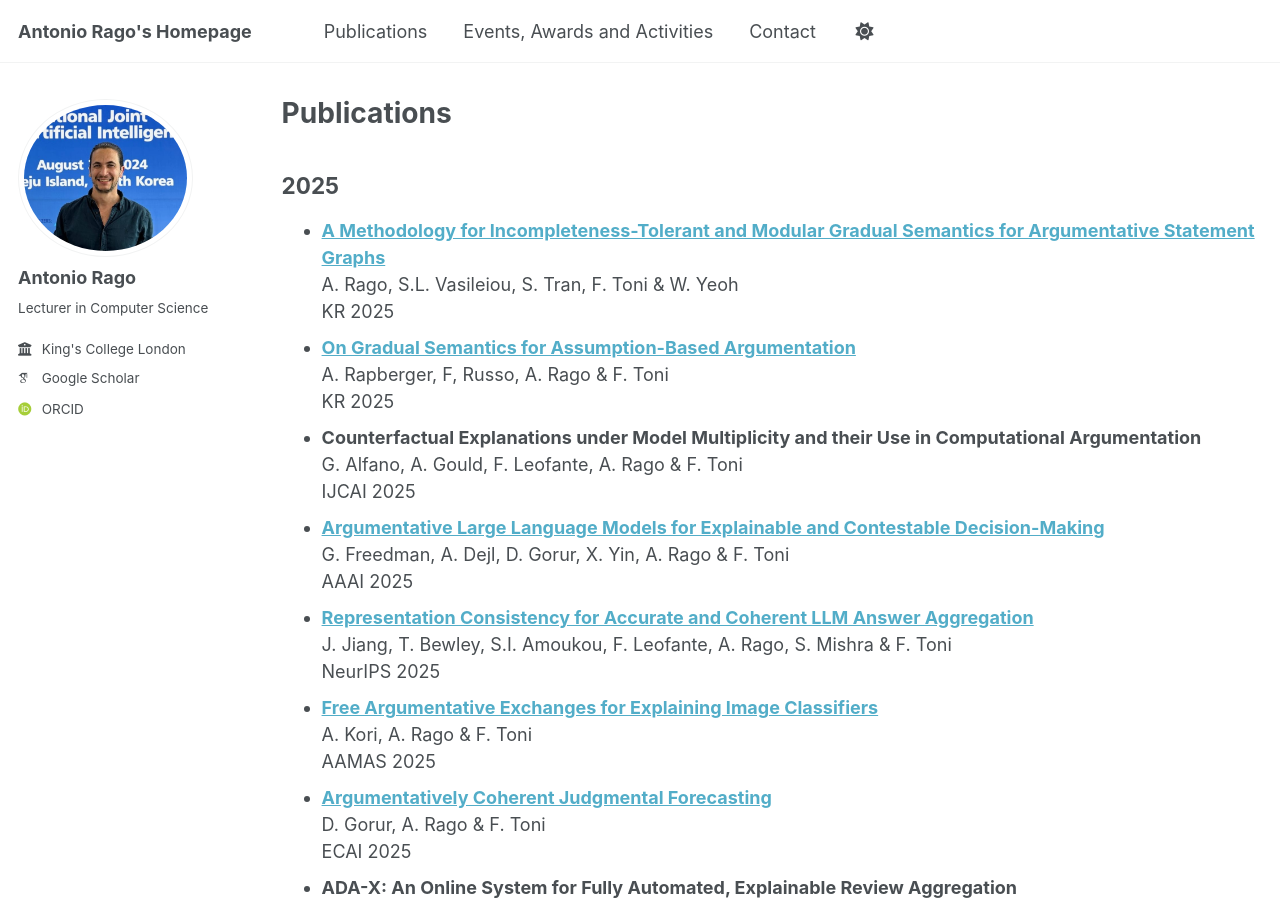
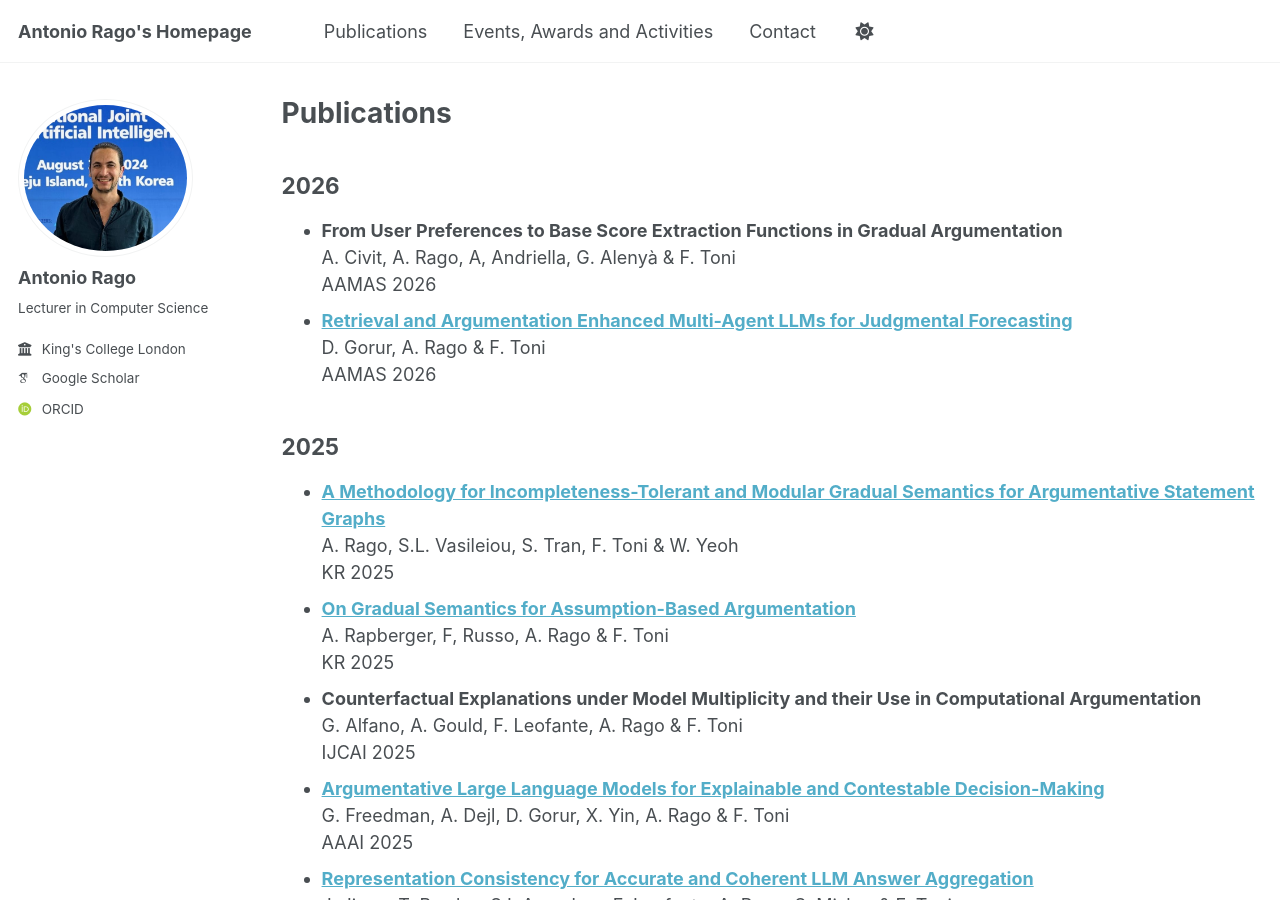
Before and after one commit to antoniorago/antoniorago.github.io, a Jekyll site: the page built from _pages/publications.html, in a window 1280 px wide and 900 px high. Built offline with Jekyll 4.4.1, drawn with Linux system fonts in a browser that asks for light colours; some web fonts are replaced; a script that is not in the unit is left out.

Commit message:
AAMAS 2026

```diff
--- a/_pages/publications.html
+++ b/_pages/publications.html
@@ -5,7 +5,15 @@ permalink: /publications/
 author_profile: true
 ---
 
-
+<h2>2026</h2>
+  <ul>
+      <li><b><!--<a href="">-->From User Preferences to Base Score Extraction Functions in Gradual Argumentation<!--</a>--></b><br/>
+          A. Civit, A. Rago, A, Andriella, G. Alenyà &amp; F. Toni <br />
+          AAMAS 2026</li>
+      <li><b><a href="https://arxiv.org/abs/2510.24303">Retrieval and Argumentation Enhanced Multi-Agent LLMs for Judgmental Forecasting</a></b><br/>
+          D. Gorur, A. Rago &amp; F. Toni <br />
+          AAMAS 2026</li>
+  </ul>
 
 <h2>2025</h2>
   <ul>
```
